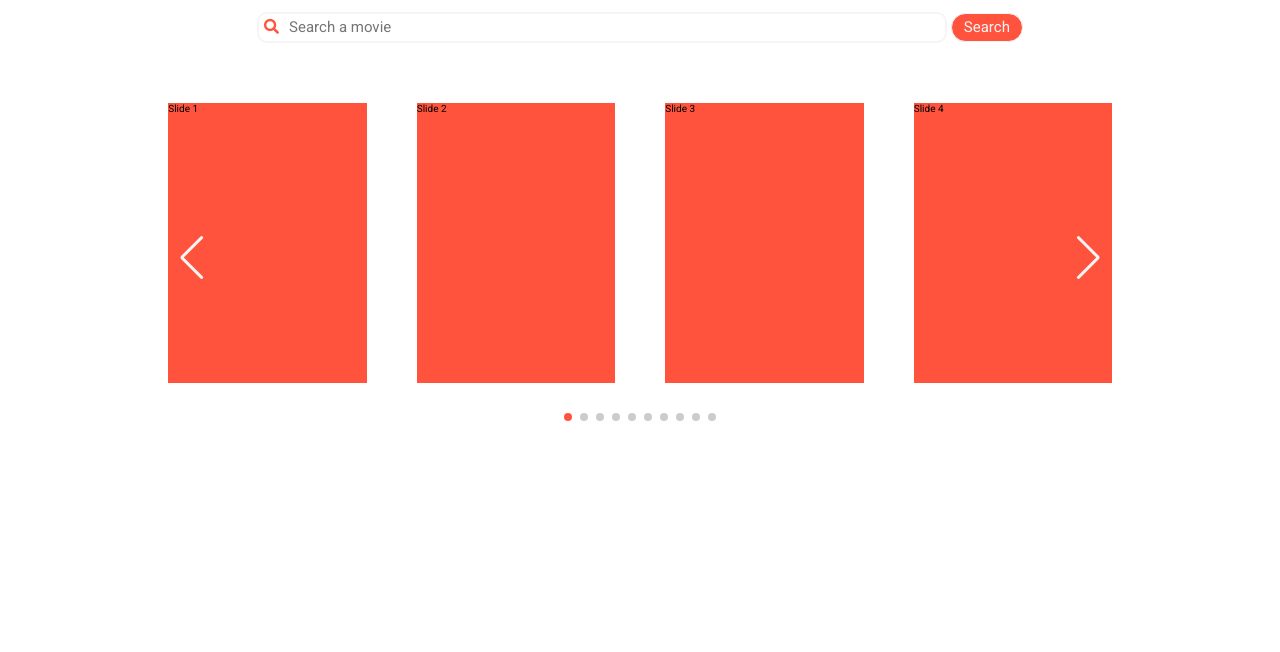
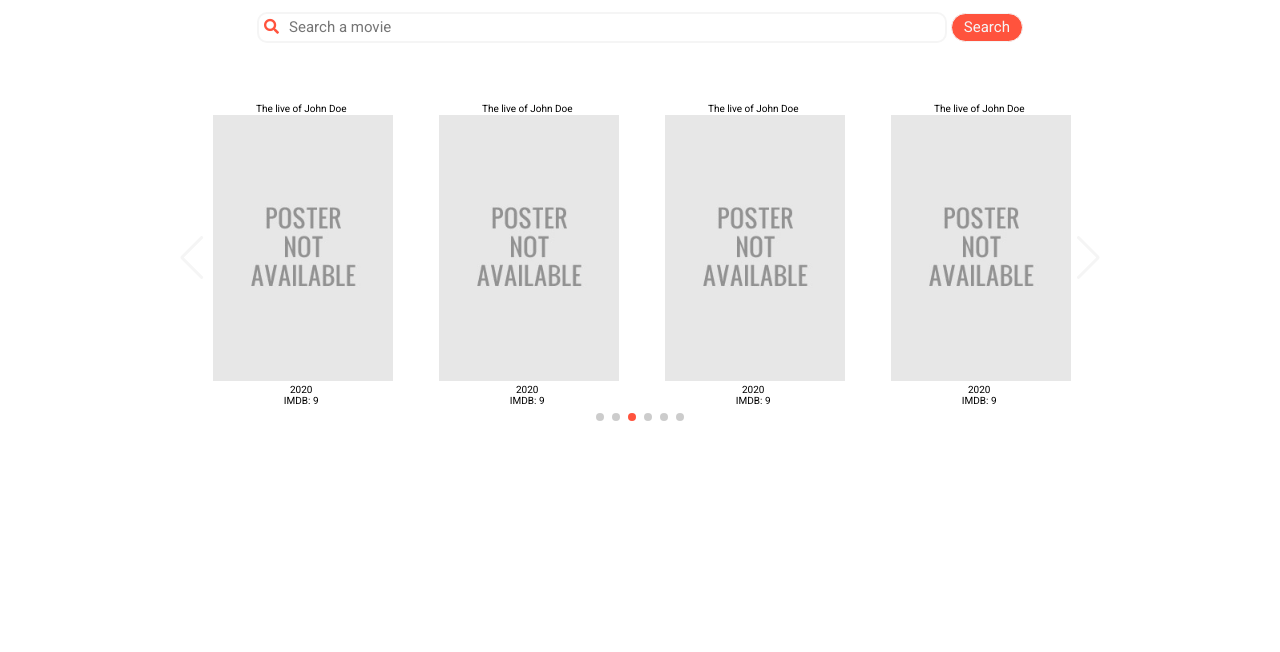
Before and after one commit to DenisKhatsuk/deniskhatsuk-RS2020Q1, a website built with webpack: page movie-search/src/html/template.html in a window 1280 px wide. Shown: the part 88-740 px from the top of the page. Built offline with nearby package versions, Linux system fonts and the light colour scheme; files whose address does not match are found by name; a web font is replaced by a local one.

Commit message:
feat: add seacrh controller

```diff
--- a/movie-search/package.json
+++ b/movie-search/package.json
@@ -17,6 +17,7 @@
     "@babel/core": "^7.9.0",
     "@babel/preset-env": "^7.9.5",
     "babel-loader": "^8.1.0",
+    "babel-polyfill": "^6.26.0",
     "clean-webpack-plugin": "^3.0.0",
     "copy-webpack-plugin": "^5.1.1",
     "css-loader": "^3.5.2",
--- /dev/null
+++ b/movie-search/src/js/controller/SearchController.js
@@ -0,0 +1,30 @@
+import SearchDataHandler from '../data/SearchDataHandler';
+
+export default class SearchController {
+
+  constructor(searchClass) {
+    this.searchInput = document.querySelector(`.${searchClass} input`);
+    this.searchButton = document.querySelector(`.${searchClass} button`);
+  }
+
+  start() {
+    this.searchButton.addEventListener('click', async ()=>{
+      const data = await this.getMovies(this.searchInput);
+      console.log(data);
+    });
+  }
+
+  async getMovies(searchInput) {
+    const searchDataHandler = new SearchDataHandler();
+
+    const apiKey = 'fa7b0bcf';
+    let request = searchInput.value.toString();
+    let url = `http://www.omdbapi.com/?s=${request}&apikey=${apiKey}`;
+    let response = await fetch(url);
+    let moviesFullData = await response.json();
+
+    const moviesList = searchDataHandler.getMovieInformation(moviesFullData);
+    return moviesList;
+  }
+
+}
--- /dev/null
+++ b/movie-search/src/js/data/SearchDataHandler.js
@@ -0,0 +1,15 @@
+export default class SearchDataHandler {
+
+  async getMovieInformation(response) {
+    let movies = [];
+    response.Search.forEach((movie)=>{
+      const {Title, Year, Poster} = movie;
+      movies.push({
+        title: Title,
+        year: Year,
+        poster: Poster,
+      });
+    });
+    return movies;
+  }
+}
--- a/movie-search/src/js/index.js
+++ b/movie-search/src/js/index.js
@@ -6,46 +6,23 @@ import Header from './view/Header';
 import Main from './view/Main';
 import Footer from './view/Footer';
 import ContentBuilder from './view/ContentBuilder';
-//import SwiperElement from './view/Swiper';
-import Swiper from 'swiper';
+import SwiperSlider from './view/Swiper';
+import SearchController from './controller/SearchController';
 
-
-
-window.addEventListener('DOMContentLoaded', () => {
+window.addEventListener('DOMContentLoaded', async () => {
   const header = new Header();
   const main = new Main();
   const footer = new Footer();
-  const pageBuilder = new ContentBuilder('body', header.init(), main.init(), footer.init());
-  //const swiperEl = new SwiperElement();
+  const pageBuilder = new ContentBuilder('body', header.createHeader(), main.createMain(), footer.createFooter());
+
   pageBuilder.addContentToDOM();
   main.addMinHeight();
-  //swiperEl.init();
-  const mySwiper = new Swiper('.swiper-container', {
-    slidesPerView: 1,
-    spaceBetween: 30,
-    loop: true,
-    loopFillGroupWithBlank: true,
-    pagination: {
-      el: '.swiper-pagination',
-      clickable: true,
-    },
-    navigation: {
-      nextEl: '.swiper-button-next',
-      prevEl: '.swiper-button-prev',
-    },
-    breakpoints: {
-      640: {
-        slidesPerView: 2,
-        spaceBetween: 20,
-      },
-      768: {
-        slidesPerView: 3,
-        spaceBetween: 40,
-      },
-      1024: {
-        slidesPerView: 4,
-        spaceBetween: 50,
-      },
-    },
-  });
+
+  const swiperSlider = new SwiperSlider('carousel');
+  swiperSlider.createSlider();
+
+
+  const searchController = new SearchController('search');
+  searchController.start();
+
 });
--- a/movie-search/src/js/view/ContentBuilder.js
+++ b/movie-search/src/js/view/ContentBuilder.js
@@ -1,4 +1,5 @@
 export default class ContentBuilder {
+
   constructor(parentClass, ...blocks) {
     this.target = document.querySelector(`.${parentClass}`);
     this.fragment = document.createDocumentFragment();
--- a/movie-search/src/js/view/Footer.js
+++ b/movie-search/src/js/view/Footer.js
@@ -1,6 +1,6 @@
 export default class Footer {
 
-  init() {
+  createFooter() {
     const footer = Footer.createFooterElement();
     const footerEl = document.createElement('footer');
     footerEl.classList.add('footer');
--- a/movie-search/src/js/view/Header.js
+++ b/movie-search/src/js/view/Header.js
@@ -1,6 +1,6 @@
 export default class Header {
 
-  init() {
+  createHeader() {
     const header = Header.createHeaderElement();
     const headerEl = document.createElement('header');
     headerEl.classList.add('header');
--- a/movie-search/src/js/view/Main.js
+++ b/movie-search/src/js/view/Main.js
@@ -1,5 +1,5 @@
 export default class Main {
-  init() {
+  createMain() {
     const main = Main.createMainElement();
     const mainEl = document.createElement('main');
     mainEl.classList.add('main');
@@ -18,23 +18,7 @@ export default class Main {
         </div>
       </section>
       <section class="carousel">
-        <div class="swiper-container">
-        <div class="swiper-wrapper">
-          <div class="swiper-slide">Slide 1</div>
-          <div class="swiper-slide">Slide 2</div>
-          <div class="swiper-slide">Slide 3</div>
-          <div class="swiper-slide">Slide 4</div>
-          <div class="swiper-slide">Slide 5</div>
-          <div class="swiper-slide">Slide 6</div>
-          <div class="swiper-slide">Slide 7</div>
-          <div class="swiper-slide">Slide 8</div>
-          <div class="swiper-slide">Slide 9</div>
-          <div class="swiper-slide">Slide 10</div>
-        </div>
-        <div class="swiper-pagination"></div>
 
-        <div class="swiper-button-prev"></div>
-        <div class="swiper-button-next"></div>
       </section>
     </div>
     `;
--- a/movie-search/src/js/view/Swiper.js
+++ b/movie-search/src/js/view/Swiper.js
@@ -1,29 +1,79 @@
-export default class SwiperElement {
+import Swiper from 'swiper';
+
+export default class SwiperSlider {
 
   constructor(parent) {
-    this.parent = document.querySelector('.carousel');
+    this.parent = document.querySelector(`.${parent}`);
   }
 
-  init() {
-    const swiperEl = SwiperElement.createSwiperElement();
-    this.parent.prepend(swiperEl);
+  createSlider() {
+    const swiperEl = SwiperSlider.createSwiperElement();
+    this.parent.innerHTML = swiperEl;
+
+    const mySwiper = new Swiper('.swiper-container', {
+      slidesPerView: 1,
+      spaceBetween: 30,
+      loop: true,
+      loopFillGroupWithBlank: true,
+      pagination: {
+        el: '.swiper-pagination',
+        clickable: true,
+      },
+      navigation: {
+        nextEl: '.swiper-button-next',
+        prevEl: '.swiper-button-prev',
+      },
+      breakpoints: {
+        640: {
+          slidesPerView: 2,
+          spaceBetween: 20,
+        },
+        768: {
+          slidesPerView: 3,
+          spaceBetween: 40,
+        },
+        1024: {
+          slidesPerView: 4,
+          spaceBetween: 50,
+        },
+      },
+    });
+
+    mySwiper.appendSlide(this.createSlide());
+    mySwiper.appendSlide(this.createSlide());
+    mySwiper.appendSlide(this.createSlide());
+    mySwiper.appendSlide(this.createSlide());
+    mySwiper.appendSlide(this.createSlide());
+    mySwiper.appendSlide(this.createSlide());
+
   }
 
   static createSwiperElement() {
     const swiperEl = `
     <div class="swiper-container">
-    <div class="swiper-wrapper">
-        <!-- Slides -->
-        <div class="swiper-slide">Slide 1</div>
-        <div class="swiper-slide">Slide 2</div>
-        <div class="swiper-slide">Slide 3</div>
-    </div>
+      <div class="swiper-wrapper">
+
+      </div>
     <div class="swiper-pagination"></div>
 
     <div class="swiper-button-prev"></div>
     <div class="swiper-button-next"></div>
-
     `;
     return swiperEl;
   }
+
+  createSlide(name = 'The live of John Doe', poster = 'no_poster.jpg', date = 2020, imdb = 9) {
+    const swiperSlide = `
+    <div class="swiper-slide">
+      <div class="swiper-slide__name">${name}</div>
+      <div class="swiper-slide__poster">
+        <img class="swiper-slide__image" src="./src/img/${poster}" alt="${name} movie poster">
+      </div>
+      <div class="swiper-slide_date">${date}</div>
+      <div class="swiper-slide_imdb">IMDB: ${imdb}</div>
+    </div>
+    `;
+
+    return swiperSlide;
+  }
 }
--- a/movie-search/src/sass/components/_swiper.scss
+++ b/movie-search/src/sass/components/_swiper.scss
@@ -1,6 +1,7 @@
 .swiper-container {
   width: 85%;
   height: 350px;
+  padding: 0 45px;
 }
 
 .swiper-pagination-bullet-active {
@@ -16,5 +17,9 @@
   width: 200px;
   height: 80%;
   margin: 20px 0;
-  background-color: $color-secondary;
+  text-align: center;
+
+  &__image {
+    width: 180px;
+  }
 }
--- a/movie-search/webpack.config.js
+++ b/movie-search/webpack.config.js
@@ -4,6 +4,7 @@ const HtmlWebpackPlugin = require('html-webpack-plugin');
 const { CleanWebpackPlugin } = require('clean-webpack-plugin');
 const MiniCssExtractPlugin = require('mini-css-extract-plugin');
 const CopyPlugin = require('copy-webpack-plugin');
+require('babel-polyfill');
 
 
 module.exports = (env, options) => {
@@ -13,7 +14,7 @@ module.exports = (env, options) => {
     mode: isProduction ? 'production' : 'development',
     devtool: isProduction ? 'none' : 'source-map',
     watch: !isProduction,
-    entry: './src/js/index.js',
+    entry: ['babel-polyfill', './src/js/index.js'],
     output: {
       filename: 'scripts.js',
       path: path.join(__dirname, './dist'),
@@ -63,6 +64,7 @@ module.exports = (env, options) => {
       }),
       new CopyPlugin([
         { from: 'src/img/base', to: './src/img' },
+        { from: 'src/img/swiper', to: './src/img' },
       ]),
     ],
   }
```
Also changed, not shown: movie-search/src/html/template.html (+0 -1 lines), movie-search/src/img/swiper/no_poster.jpg (added), 1 other file.
